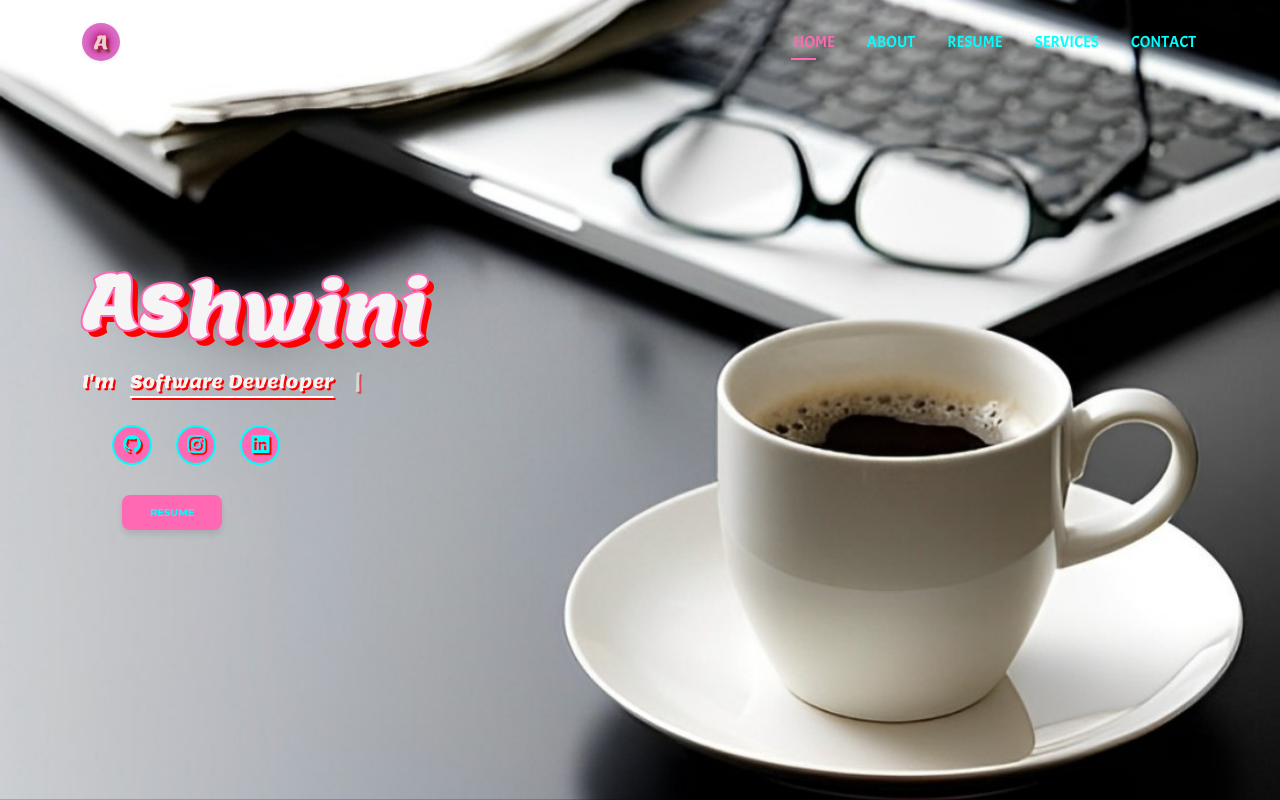
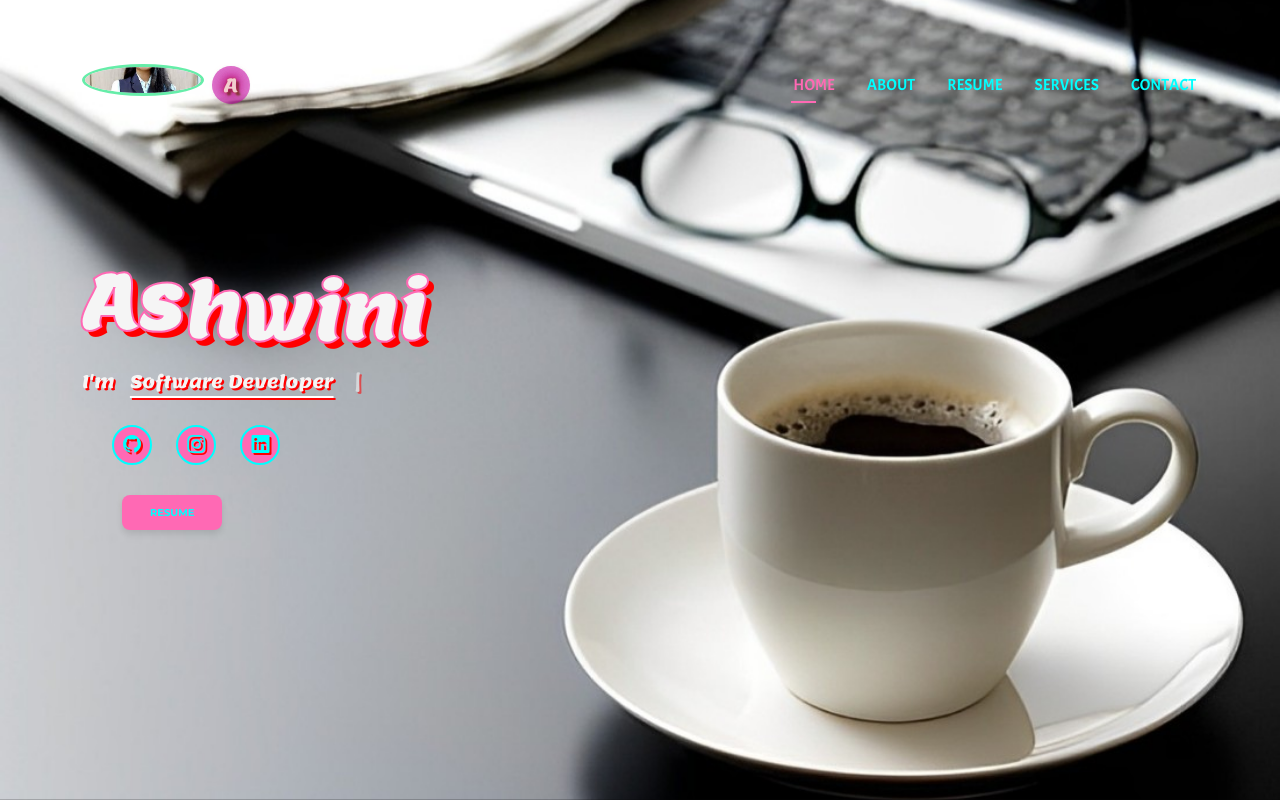
Before and after one commit to Ashwini-Barkale08/Ashwini-Portfolio.github.io, a plain HTML site: page index.html in a window 1280 px wide. Shown: the top 800 px of the page. Drawn offline with Linux system fonts and the light colour scheme.

Commit message:
Update index.html

```diff
--- a/index.html
+++ b/index.html
@@ -61,8 +61,9 @@
         class="container-fluid container-xl position-relative d-flex align-items-center justify-content-between"
       >
         <a href="index.html" class="logo d-flex align-items-center">
-          <!-- Uncomment the line below if you also wish to use an image logo -->
-          <!-- <img src="assets/img/logo.png" alt=""> -->
+          <div class="profile-image">
+            <img src="assets/img/pic.png" alt="Profile Image" />
+          </div>
           <h1 class="sitename">A</h1>
         </a>
 
```
